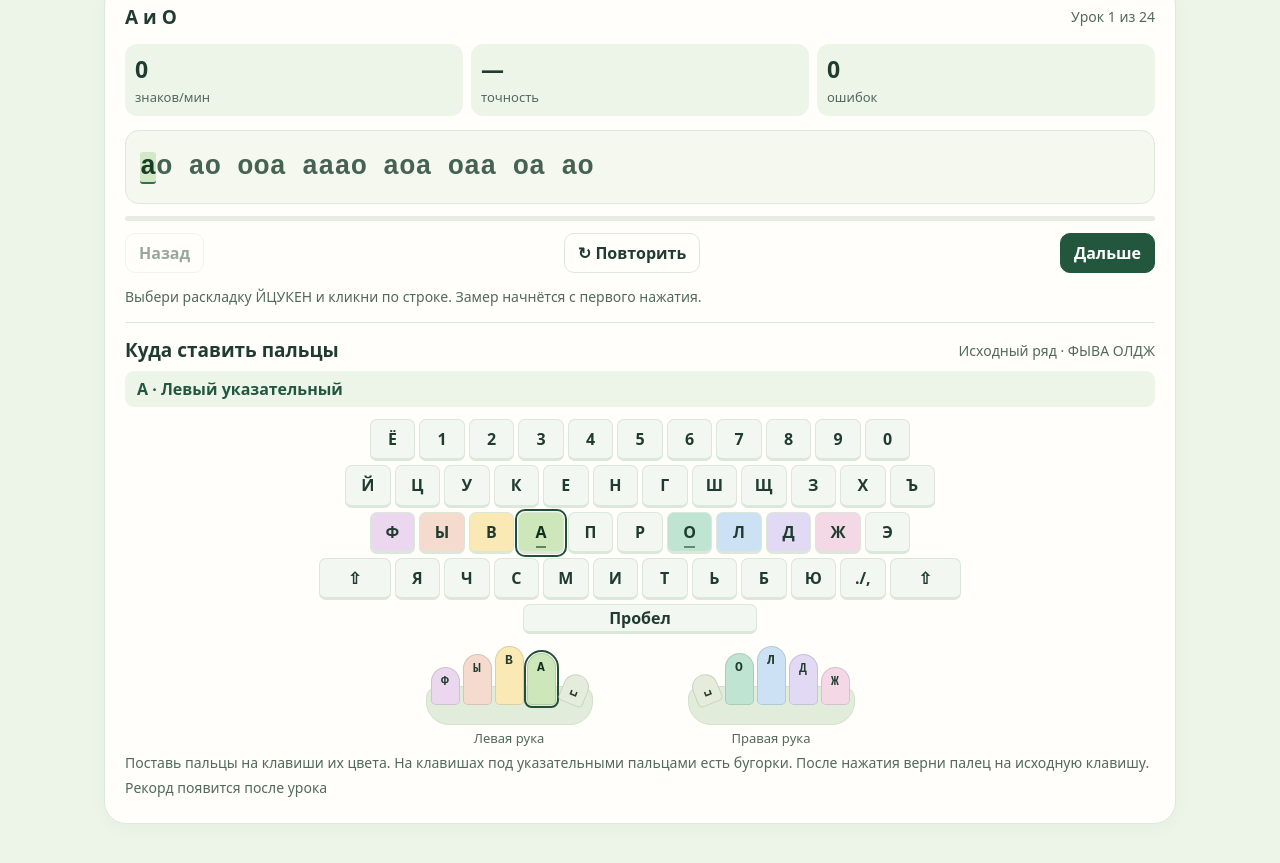
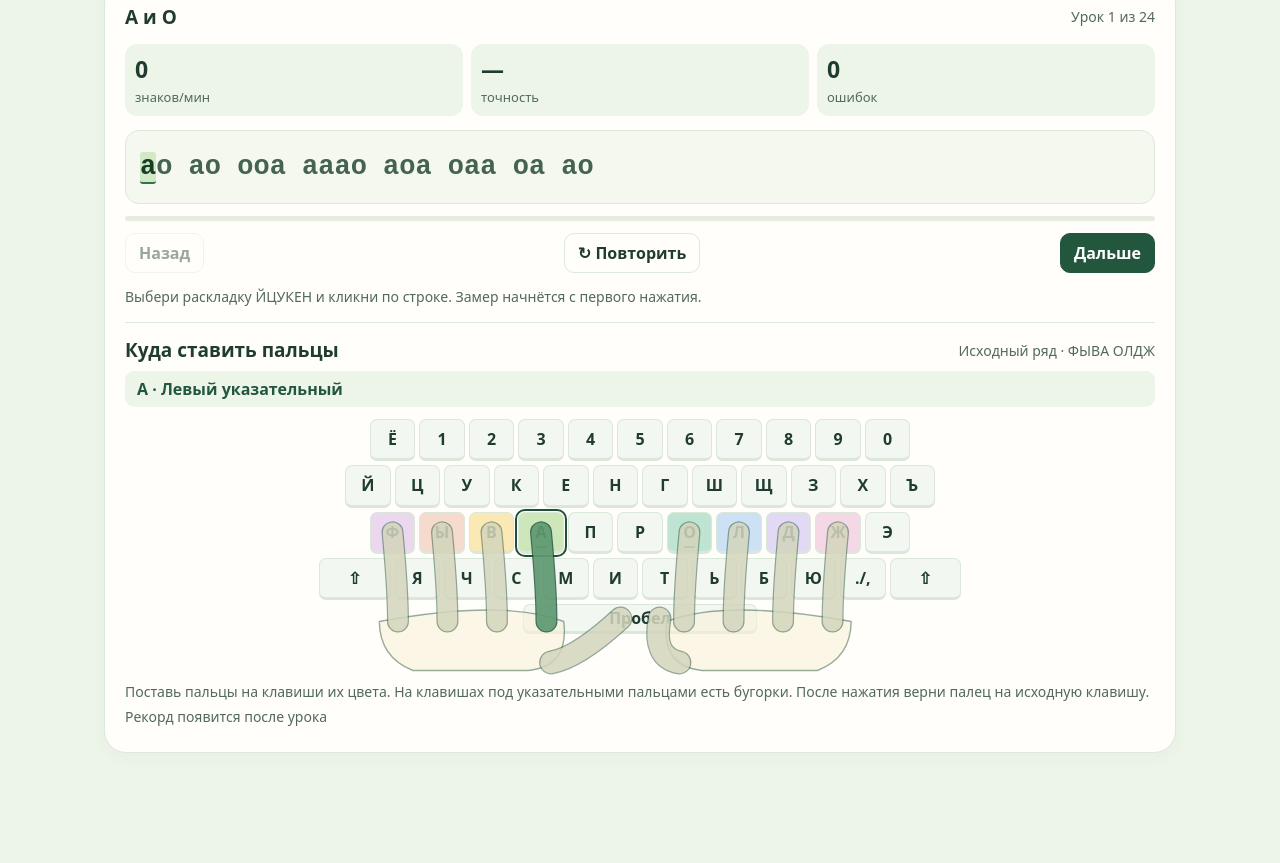
Before and after one commit to misha-spon/clover-typing, a plain HTML site: page index.html in a window 1280 px wide. Shown: the part 329-1192 px from the top of the page. After the commit the page ends 1130 px from the top, so only its background shows below. Drawn offline with Linux system fonts and the light colour scheme.

Commit message:
Overlay translucent hands directly on the keyboard

```diff
--- a/index.html
+++ b/index.html
@@ -10,8 +10,8 @@ main{max-width:1120px;margin:auto;padding:28px 24px 48px}header,.bar,.section-to
 .langs,.levels{display:flex;gap:5px;flex-wrap:wrap}.langs{background:#e0eddd;padding:4px;border-radius:14px}button{border:1px solid var(--line);background:var(--paper);border-radius:10px;padding:8px 13px;font-weight:650}.langs button{border:0;background:transparent}button[aria-pressed=true],button.primary{background:var(--dark);color:white;border-color:var(--dark)}button:disabled{opacity:.45;cursor:default}
 .hero{position:relative;overflow:hidden;margin:24px 0 18px;padding:26px 30px;background:#dcefd9;border:1px solid #d1e6ce;border-radius:24px}.hero h1{font:700 clamp(35px,6vw,55px)/1.05 Georgia,serif;margin:0 0 8px}.hero p{margin:0;color:var(--muted);max-width:75%;position:relative}.bunny{position:absolute;right:5%;bottom:3px;font-size:clamp(48px,9vw,105px);line-height:1;transform:rotate(9deg)}
 .card{background:var(--paper);border:1px solid var(--line);border-radius:22px;padding:20px;box-shadow:0 5px 18px #24452e08}.layout{display:grid;grid-template-columns:minmax(0,1fr) 255px;gap:16px;margin-top:14px}.side{align-self:start}.side h2,.card h2{font-size:19px;margin:0}.muted{color:var(--muted)}.small{font-size:14px}.stats{display:grid;grid-template-columns:repeat(3,1fr);gap:8px;margin:14px 0}.stat{background:#edf5e9;border-radius:12px;padding:9px 10px}.stat strong{display:block;font-size:23px}.stat span{font-size:13px;color:var(--muted)}
-.practice{position:relative;background:#f4f8ef;border:1px solid #dce9d9;border-radius:14px;padding:14px;cursor:text}.practice:focus-within{border-color:#6b9b71;box-shadow:0 0 0 2px #d5e8d0}.prompt{font:600 clamp(20px,3vw,27px)/1.65 ui-monospace,monospace;white-space:pre-wrap;overflow-wrap:anywhere;color:#45634e}.word{display:inline-block}.done{color:#42784b}.current{background:#d2e8c7;border-bottom:2px solid #34704e;border-radius:3px;color:#183d27}.wrong{background:#ffdcd4;color:#923021}.practice textarea{position:absolute;inset:0;width:100%;height:100%;opacity:0;resize:none;cursor:text}.action{margin-top:12px}.track{height:5px;margin-top:12px;border-radius:10px;background:#e4eddf;overflow:hidden}.track div{height:100%;background:#589161;width:0}.keys{margin:12px 0}.row{display:flex;justify-content:center;gap:4px;margin:4px 0}.key{display:grid;place-items:center;position:relative;width:7%;min-width:0;aspect-ratio:1.08;border:1px solid #dae7d9;border-bottom-width:3px;border-radius:7px;background:#f3f7f1;font-weight:700;font-size:clamp(11px,2vw,16px)}.key.home,.finger{background:var(--finger)}.key.target,.finger.active{outline:2px solid #214f37;outline-offset:1px;background:var(--finger);color:#102e1c}.key.mark::after{content:'';position:absolute;bottom:3px;width:25%;height:2px;background:currentColor;opacity:.55}.key.space{width:36%;aspect-ratio:auto;height:30px}.key.shift{width:11%;aspect-ratio:auto}.hint{justify-content:flex-start;min-height:28px;margin-top:8px}
-.layout{display:block}.typing-guide{margin-top:16px;border-top:1px solid var(--line);padding-top:14px}.typing-guide .section-top{gap:6px}.typing-guide p{margin:6px 0}.keys{max-width:650px;margin:12px auto 0}.hands{display:flex;justify-content:center;gap:clamp(22px,8vw,95px);margin:12px auto 0}.hand-group{text-align:center}.hand{position:relative;display:flex;align-items:end;gap:3px;padding:0 5px 20px;isolation:isolate}.hand::before{content:'';position:absolute;z-index:-1;left:0;right:0;bottom:0;height:37px;border-radius:12px 12px 23px 23px;background:#e1edda;border:1px solid #d1e1ca}.finger{position:relative;width:clamp(18px,5vw,29px);height:var(--height);border-radius:15px 15px 5px 5px;display:grid;place-items:start center;padding-top:6px;border:1px solid #203c3024;font:700 13px ui-monospace,monospace}.finger.thumb{width:clamp(19px,5vw,26px);height:31px;align-self:end;transform:rotate(22deg);margin-left:3px}.hand-group:nth-child(2) .thumb{transform:rotate(-22deg);margin-left:0;margin-right:3px}.hand-label{display:block;font-size:13px;color:var(--muted);margin-top:4px}.typing-guide .hint{font-weight:750;color:var(--dark);background:#edf5e9;padding:7px 12px;border-radius:9px}.record{font-size:14px;color:var(--muted)}
+.practice{position:relative;background:#f4f8ef;border:1px solid #dce9d9;border-radius:14px;padding:14px;cursor:text}.practice:focus-within{border-color:#6b9b71;box-shadow:0 0 0 2px #d5e8d0}.prompt{font:600 clamp(20px,3vw,27px)/1.65 ui-monospace,monospace;white-space:pre-wrap;overflow-wrap:anywhere;color:#45634e}.word{display:inline-block}.done{color:#42784b}.current{background:#d2e8c7;border-bottom:2px solid #34704e;border-radius:3px;color:#183d27}.wrong{background:#ffdcd4;color:#923021}.practice textarea{position:absolute;inset:0;width:100%;height:100%;opacity:0;resize:none;cursor:text}.action{margin-top:12px}.track{height:5px;margin-top:12px;border-radius:10px;background:#e4eddf;overflow:hidden}.track div{height:100%;background:#589161;width:0}.keys{margin:12px 0}.row{display:flex;justify-content:center;gap:4px;margin:4px 0}.key{display:grid;place-items:center;position:relative;width:7%;min-width:0;aspect-ratio:1.08;border:1px solid #dae7d9;border-bottom-width:3px;border-radius:7px;background:#f3f7f1;font-weight:700;font-size:clamp(11px,2vw,16px)}.key.home{background:var(--finger)}.key.target{outline:2px solid #214f37;outline-offset:1px;background:var(--finger);color:#102e1c}.key.mark::after{content:'';position:absolute;bottom:3px;width:25%;height:2px;background:currentColor;opacity:.55}.key.space{width:36%;aspect-ratio:auto;height:30px}.key.shift{width:11%;aspect-ratio:auto}.hint{justify-content:flex-start;min-height:28px;margin-top:8px}
+.layout{display:block}.typing-guide{margin-top:16px;border-top:1px solid var(--line);padding-top:14px}.typing-guide .section-top{gap:6px}.typing-guide p{margin:6px 0}.keys{max-width:650px;margin:12px auto 0}.keyboard-visual{position:relative;max-width:650px;margin:12px auto 0;padding-bottom:38px}.keyboard-visual .keys{margin:0}.hand-overlay{position:absolute;inset:0;width:100%;height:100%;pointer-events:none;overflow:visible}.typing-guide .hint{font-weight:750;color:var(--dark);background:#edf5e9;padding:7px 12px;border-radius:9px}.record{font-size:14px;color:var(--muted)}
 @media(max-width:760px){main{padding:14px 12px 28px}.hero{padding:20px}.card{padding:13px}.key{border-radius:4px}.row{gap:3px}}
 </style>
 <main>
@@ -29,8 +29,10 @@ main{max-width:1120px;margin:auto;padding:28px 24px 48px}header,.bar,.section-to
 <section class="typing-guide" aria-labelledby="guide-title">
 <div class="section-top"><h2 id="guide-title">Куда ставить пальцы</h2><span class="small muted" id="rest"></span></div>
 <div class="hint" id="hint"></div>
-<div class="keys" id="keys" aria-hidden="true"></div>
-<div class="hands" id="hands" aria-hidden="true"></div>
+<div class="keyboard-visual" id="keyboard-visual" aria-hidden="true">
+<div class="keys" id="keys"></div>
+<svg class="hand-overlay" id="hands"></svg>
+</div>
 <p class="small muted">Поставь пальцы на клавиши их цвета. На клавишах под указательными пальцами есть бугорки. После нажатия верни палец на исходную клавишу.</p>
 <p class="record" id="record"></p>
 </section>
@@ -98,7 +100,6 @@ for (const course of Object.values(courses)) {
   course.oldIndexes = [0,1,homeIndex,rowIndex,rowIndex+1,rowIndex+2,rowIndex+3,rowIndex+4];
 }
 const colors = ['#ebd8ef','#f5dbce','#fae9b5','#cde7ba','#bfe4d2','#cde1f4','#e2d9f5','#f4d8e5','#e6ecdc'];
-const heights = [38,51,59,52,52,59,51,38];
 const names = ['Левый мизинец','Левый безымянный','Левый средний','Левый указательный','Правый указательный','Правый средний','Правый безымянный','Правый мизинец','Большой палец'];
 const columnFinger = [0,1,2,3,3,4,4,5,6,7,7,7];
 const homeColumns = [0,1,2,3,6,7,8,9];
@@ -181,20 +182,62 @@ function keyboard(){
   const row = element('div','row','');
   addKey(row,' ',8,'space','Пробел');
   keyboard.append(row);
-  const hands = byId('hands');
-  hands.replaceChildren();
-  for(const [label,indexes] of [['Левая рука',[0,1,2,3,8]],['Правая рука',[8,4,5,6,7]]]){
-    const group = element('div','hand-group','');
-    const hand = element('div','hand','');
-    for (const index of indexes){
-      const finger = element('span',index===8?'finger thumb':'finger',index===8?'␣':course.home[homeColumns[index]].toUpperCase());
-      finger.dataset.finger = index;
-      finger.style.setProperty('--finger',colors[index]);
-      finger.style.setProperty('--height',heights[index]+'px');
-      hand.append(finger);
+}
+function drawHands(){
+  const overlay = byId('hands');
+  const bounds = overlay.getBoundingClientRect();
+  if (!bounds.width || !bounds.height) return;
+  overlay.setAttribute('viewBox','0 0 '+bounds.width+' '+bounds.height);
+  overlay.replaceChildren();
+  function center(key){
+    const box = key.getBoundingClientRect();
+    return {x:box.left-bounds.left+box.width/2, y:box.top-bounds.top+box.height/2};
+  }
+  function path(d, fill, stroke, width){
+    const shape = document.createElementNS('http://www.w3.org/2000/svg','path');
+    for (const [name,value] of Object.entries({d,fill,stroke,'stroke-width':width,'stroke-linecap':'round','stroke-linejoin':'round'})) {
+      shape.setAttribute(name,value);
     }
-    group.append(hand,element('span','hand-label',label));
-    hands.append(group);
+    overlay.append(shape);
+  }
+  const space = center(keyMap.get(' ').key);
+  const unit = keyMap.get(course.home[3]).key.getBoundingClientRect().width;
+  const current = phrase[pos];
+  const target = current===undefined ? null : keyMap.get(current.toLowerCase());
+  const shift = target && (current!==current.toLowerCase() || (lang==='ru' && current===','))
+    ? keyMap.get(target.finger<4?'shiftR':'shiftL')
+    : null;
+  for (const [direction,indexes] of [[1,[0,1,2,3]],[-1,[7,6,5,4]]]){
+    const homes = indexes.map(index=>center(keyMap.get(course.home[homeColumns[index]]).key));
+    const outer = homes[0].x;
+    const inner = homes[3].x;
+    const elbowY = space.y + 3;
+    const wristY = bounds.height - 5;
+    path(
+      'M '+(outer-direction*unit*.29)+' '+elbowY+
+      ' Q '+(outer-direction*unit*.28)+' '+(wristY-13)+' '+(outer+direction*unit*.45)+' '+wristY+
+      ' L '+(inner-direction*unit*.28)+' '+wristY+
+      ' Q '+(inner+direction*unit*.62)+' '+(wristY-4)+' '+(inner+direction*unit*.5)+' '+elbowY+
+      ' Q '+(inner-direction*unit*.8)+' '+(elbowY-23)+' '+(outer-direction*unit*.29)+' '+elbowY+' Z',
+      '#f8f2d794','#335e4480',1.4
+    );
+    function finger(fromX, fromY, destination, active, thumb=false){
+      const bendX = thumb ? fromX+direction*unit*.6 : fromX;
+      const bendY = fromY-(thumb?5:unit*.7);
+      const route = 'M '+fromX+' '+fromY+' Q '+bendX+' '+bendY+' '+destination.x+' '+destination.y;
+      const width = Math.max(8,unit*(thumb?.47:.43));
+      path(route,'none',active?'#184d36c9':'#31584185',width+2.4);
+      path(route,'none',active?'#7fbd8da0':'#fbf4dbae',width);
+    }
+    function drawFinger(index){
+      const position = indexes.indexOf(index);
+      const home = homes[position];
+      const activeKey = target?.finger===index ? target : shift?.finger===index ? shift : null;
+      finger(home.x+direction*unit*.12,elbowY,activeKey?center(activeKey.key):home,Boolean(activeKey));
+    }
+    indexes.filter(index=>target?.finger!==index && shift?.finger!==index).forEach(drawFinger);
+    finger(inner+direction*unit*.22,wristY-8,{x:space.x-direction*unit*.43,y:space.y},target?.finger===8,true);
+    indexes.filter(index=>target?.finger===index || shift?.finger===index).forEach(drawFinger);
   }
 }
 function begin(index,focus=false){
@@ -254,21 +297,18 @@ function render(){
   prompt.append(word);
   byId('fill').style.width = (100*pos/phrase.length)+'%';
   for(const item of keyMap.values()) item.key.classList.remove('target');
-  document.querySelectorAll('.finger.active').forEach(item=>item.classList.remove('active'));
   const char = phrase[pos];
   const key = char===undefined?null:keyMap.get(char.toLowerCase());
   if(key){
     key.key.classList.add('target');
-    const highlight = index=>document.querySelectorAll('.finger[data-finger="'+index+'"]').forEach(item=>item.classList.add('active'));
-    highlight(key.finger);
     const shift = char!==char.toLowerCase() || (lang==='ru' && char===',');
     if(shift) {
       const shiftKey = keyMap.get(key.finger<4?'shiftR':'shiftL');
       shiftKey.key.classList.add('target');
-      highlight(shiftKey.finger);
     }
     byId('hint').textContent = (char===' '?'Пробел':char==='ß'?'ß':char.toUpperCase())+' · '+names[key.finger]+(shift?' + Shift другой рукой':'');
   } else byId('hint').textContent = '☘ Урок пройден';
+  drawHands();
   const data = progress();
   byId('progressLabel').textContent = 'Пройдено '+Object.keys(data.completed).length+' / '+course.lessons.length;
   const best = data.best[lesson];
@@ -315,5 +355,6 @@ byId('next').onclick = ()=>begin(lesson+1,true);
 byId('reset').onclick = ()=>begin(lesson,true);
 setInterval(()=>{if(started!==null && finished===null) renderMetrics();},250);
 begin(progress().lesson);
+new ResizeObserver(drawHands).observe(byId('keyboard-visual'));
 </script>
 </html>
```
